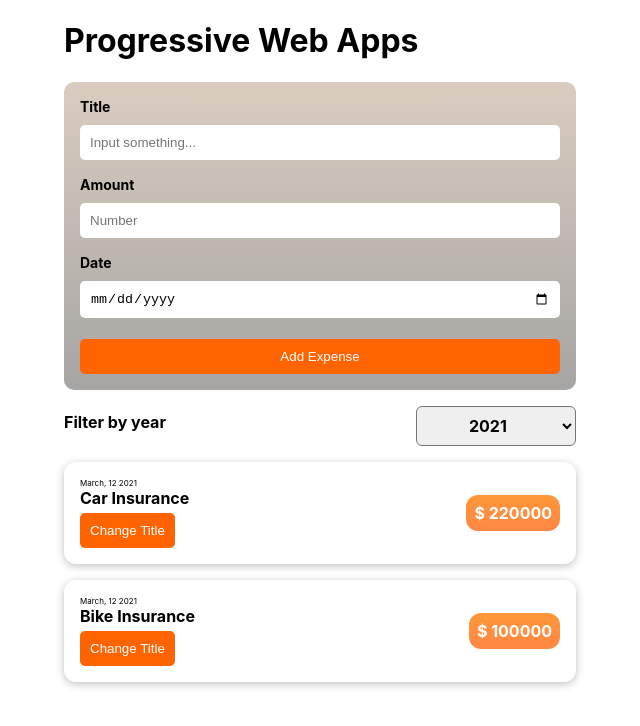
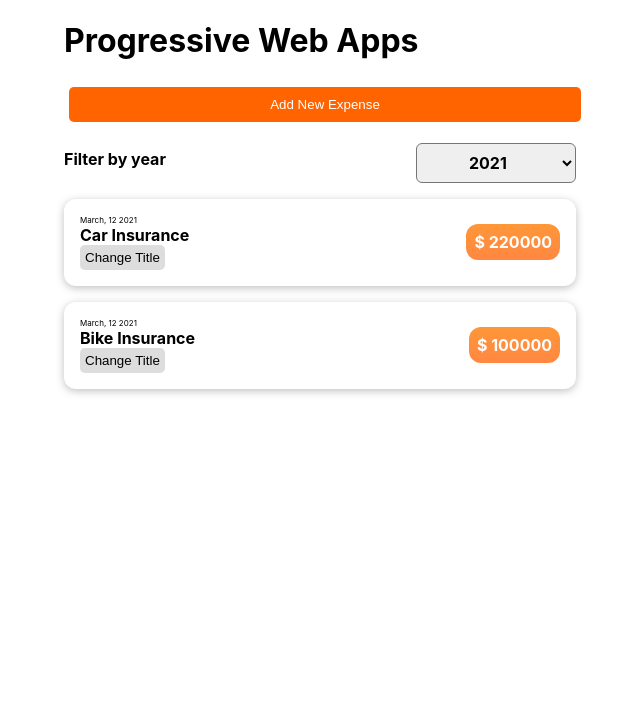
Before and after one commit to huseindra/crash-course-react-ts, a React (Create React App) app: page / in a window 1280 px wide. Shown: the top 726 px of the page, without its empty margins (320-960 px from the left). Built offline with nearby package versions, Linux system fonts and the light colour scheme.

Commit message:
update show update

```diff
--- a/src/assets/styles/global.ts
+++ b/src/assets/styles/global.ts
@@ -68,7 +68,38 @@ export const Button = styled.button `
     border:none;
     color:#fff;
     padding:10px;
-    margin-top:5px;
+    margin:5px;
+    width:300px;
+    cursor:pointer;
+    border-radius:5px;
+`
+export const AddButton = styled.button `
+    background: rgb(255, 100, 0);
+    border:none;
+    color:#fff;
+    padding:10px;
+    margin:5px;
+    width:100%;
+    cursor:pointer;
+    border-radius:5px;
+`
+
+export const ButtonSecondary = styled.button `
+    background: #ddd;
+    color: #000;
+    border:none;
+    padding:10px;
+    margin:5px;
+    width:250px;
+    cursor:pointer;
+    border-radius:5px;
+`
+
+export const ButtonThird = styled.button `
+    background: #ddd;
+    color: #000;
+    border:none;
+    padding:5px;
     cursor:pointer;
     border-radius:5px;
 `
@@ -92,7 +123,7 @@ export const Label = styled.label `
     font-weight: 700;
 `
 
-export const NoDataFound = styled.label `
+export const NoDataFound = styled.h4 `
     text-align: center;
     margin: 10rem 0rem;
     display:block;
--- a/src/components/Expense/Expense.tsx
+++ b/src/components/Expense/Expense.tsx
@@ -1,14 +1,14 @@
 import React, {useState} from 'react';
-import ExpenseItem from './ExpenseItem';
 import FilterExpense from './FilterExpense';
 import Skeleton from '../UI/Skeleton/Skeleton'
-import { NoDataFound } from '../../assets/styles/global';
+import ExpenseList from './ExpenseList';
 type onDataExpense = {
     items?:any
     isLoading?:any
 }
 
 const Expense:React.FC<onDataExpense> = (props) => {
+
     const [filteredYear, setFilteredYear] = useState("2021")
 
     const onChangeFilter = (selectedYear:any) => {
@@ -20,10 +20,9 @@ const Expense:React.FC<onDataExpense> = (props) => {
     // })
 
       const filteredExpenses = props.items.filter((expense:any) => {
-        const filter =  expense.date.getFullYear().toString() === filteredYear;
-        console.log(filter)
-        return filter
+        return expense.date.getFullYear().toString() === filteredYear;
       });
+
 
     return(
         <div>
@@ -34,12 +33,8 @@ const Expense:React.FC<onDataExpense> = (props) => {
                 {
                     props.isLoading ? new Array(5).fill(1).map((_,i) => {
                         return <Skeleton key={i} />;
-                    }) :
-                    filteredExpenses.length ? filteredExpenses.map((item:any) =>(
+                    }) : <ExpenseList items={filteredExpenses}/>
 
-                        <ExpenseItem key={item.id}  date={item.date} title={item.title} amount={item.amount}/>
-                    )
-                    ) : <NoDataFound> Data Not Found</NoDataFound>
                 }
             </div>
         </div>
--- a/src/components/Expense/ExpenseItem.tsx
+++ b/src/components/Expense/ExpenseItem.tsx
@@ -1,6 +1,6 @@
 
 import React, { useState } from 'react';
-import {Card, Button, TitleItem, PriceItem} from "../../assets/styles/global"
+import {Card, ButtonThird, TitleItem, PriceItem} from "../../assets/styles/global"
 import ExpenseDate from "./ExpenseDate"
 
 type CardProps = {
@@ -20,8 +20,8 @@ const ExpenseItem: React.FC<CardProps> = (props) => {
         <Card>
         <div>
             <ExpenseDate date={props.date}/>
-            <TitleItem>{title}</TitleItem>
-            <Button onClick={clickHandle}>Change Title</Button>
+            <TitleItem>{props.title}</TitleItem>
+            <ButtonThird onClick={clickHandle}>Change Title</ButtonThird>
         </div>
         <PriceItem>$ {props.amount}</PriceItem>
 
--- /dev/null
+++ b/src/components/Expense/ExpenseList.tsx
@@ -0,0 +1,29 @@
+import React from "react"
+import {ListExpense} from "./ExpenseStyled"
+import ExpenseItem from "./ExpenseItem"
+import { NoDataFound } from "../../assets/styles/global"
+
+type onExpenseList = {
+    items?:any,
+    length?:any
+}
+
+const ExpenseList:React.FC<onExpenseList> = (props) => {
+
+    if(props.items.length === 0){
+      return <NoDataFound> Data Not Found</NoDataFound>}
+
+    return(
+        <ListExpense>
+          {
+              props.items.map((item:any) =>(
+
+                <ExpenseItem key={item.id}  date={item.date} title={item.title} amount={item.amount}/>
+            ))
+          }
+        </ListExpense>
+    )
+}
+
+
+export default ExpenseList
--- /dev/null
+++ b/src/components/Expense/ExpenseStyled.ts
@@ -0,0 +1,7 @@
+import styled from "styled-components";
+
+
+export const ListExpense = styled.div `
+    list-style: none;
+    padding: 0;
+`
--- a/src/components/NewExpense/FormExpense.tsx
+++ b/src/components/NewExpense/FormExpense.tsx
@@ -1,10 +1,11 @@
 import React, {useState} from 'react';
-import { InputCard, Input, Label, Button } from '../../assets/styles/global';
+import { InputCard, Input, Label, Button, ButtonSecondary } from '../../assets/styles/global';
 
 import "./NewExpense.css"
 
 type onSaveExpenseData = {
     onSaveExpenseData?:any
+    onCancel?:any
 }
 const FormExpense:React.FC<onSaveExpenseData> = (props) => {
 
@@ -72,10 +73,10 @@ const FormExpense:React.FC<onSaveExpenseData> = (props) => {
                 <Label htmlFor="Date">Date</Label>
                 <Input type="date" value={date} onChange={OnChangeDate} min="2019-01-01" max="2025-12-31"/>
             </div>
-            <div className="new-expense__controls">
+            <div className="button__controls">
+                <ButtonSecondary type="button" onClick={props.onCancel}>Cancel</ButtonSecondary>
                 <Button type="submit" >Add Expense</Button>
             </div>
-
         </form>
     </InputCard>
 
--- a/src/components/NewExpense/NewExpense.css
+++ b/src/components/NewExpense/NewExpense.css
@@ -3,3 +3,9 @@
     margin: 1rem;
     text-align: left;
   }
+
+.button__controls {
+    display: flex;
+    margin: 1rem;
+    text-align: left;
+}
--- a/src/components/NewExpense/NewExpense.tsx
+++ b/src/components/NewExpense/NewExpense.tsx
@@ -1,4 +1,5 @@
-import React from 'react';
+import React, {useState} from 'react';
+import { AddButton } from '../../assets/styles/global';
 import FormExpense from './FormExpense';
 
 import "./NewExpense.css"
@@ -8,6 +9,7 @@ type onAddExpense = {
 }
 
 const NewExpense:React.FC<onAddExpense > = (props) => {
+    const [isShow, setIsShow] = useState(false)
 
     const SaveExpenseData = (enteredExpenseData:any) => {
         const expenseData = {
@@ -15,10 +17,23 @@ const NewExpense:React.FC<onAddExpense > = (props) => {
             id: Math.random().toString()
         }
        props.onAddExpense(expenseData)
+       setIsShow(false)
     }
 
+    const onShowExpense = () => {
+        setIsShow(true)
+    }
+
+    const onCancelShowExpense = () => {
+        setIsShow(false)
+    }
     return(
-        <FormExpense onSaveExpenseData={SaveExpenseData}/>
+        <div>
+            {!isShow &&
+                <AddButton onClick={onShowExpense}>Add New Expense</AddButton>
+            }
+            {isShow && <FormExpense onSaveExpenseData={SaveExpenseData} onCancel={onCancelShowExpense}/>}
+        </div>
     )
 }
 
```
